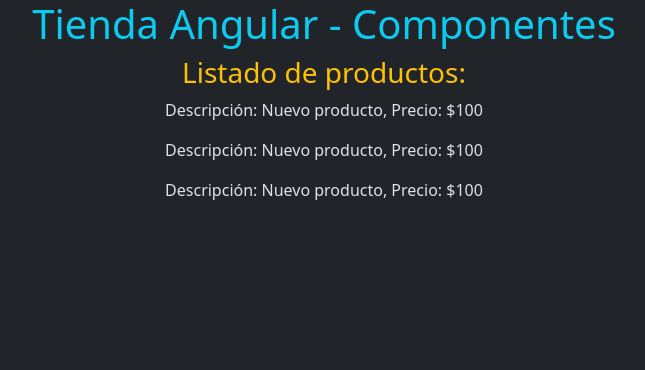
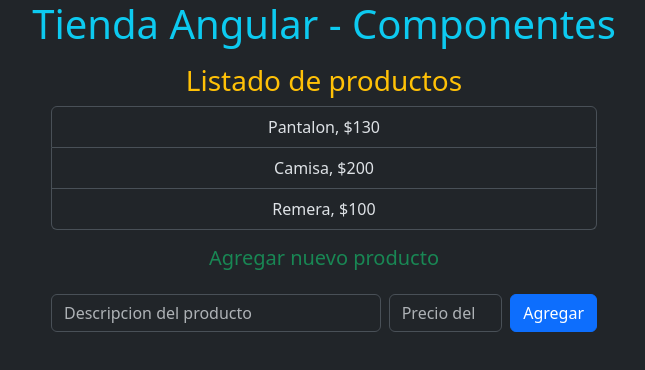
Before and after one commit to mile-nag/angular-learning-path, an Angular app in the folder tienda-angular/: page / in a window 1280 px wide. Shown: the top 370 px of the page, without its empty margins (316-961 px from the left). Built offline with nearby package versions, Linux system fonts and the light colour scheme.

Commit message:
listado dinámico de productos

```diff
--- a/tienda-angular/src/app/listado-productos/listado-productos.component.html
+++ b/tienda-angular/src/app/listado-productos/listado-productos.component.html
@@ -1,5 +1,38 @@
-<h3 class="text-warning">Listado de productos:</h3>
+<div class="container mt-3">
+  <h3 class="text-warning">Listado de productos</h3>
+  <ul class="list-group w-50 mx-auto">
+    @for(producto of productos; track producto){
+    <li class="list-group-item text-center">
+      {{ producto.descripcion }}, ${{ producto.precio }}
+    </li>
+    }
+  </ul>
 
-<app-producto/>
-<app-producto/>
-<app-producto/>
+  <h5 class="text-success mt-3">Agregar nuevo producto</h5>
+
+  <form
+    class="d-flex justify-content-between align-items-center my-4 w-50 mx-auto"
+  >
+    <input
+      type="text"
+      id="descripcion"
+      name="descripcion"
+      placeholder="Descripcion del producto"
+      class="form-control me-2 w-75"
+      autocomplete="off"
+      [(ngModel)]="descripcionInput"
+    />
+
+    <input
+      type="number"
+      id="precio"
+      name="precio"
+      placeholder="Precio del producto"
+      class="form-control me-2 w-25"
+      autocomplete="off"
+      [(ngModel)]="precioInput"
+    />
+
+    <button type="submit" class="btn btn-primary" (click)="agregarProducto()">Agregar</button>
+  </form>
+</div>
--- a/tienda-angular/src/app/listado-productos/listado-productos.component.ts
+++ b/tienda-angular/src/app/listado-productos/listado-productos.component.ts
@@ -1,12 +1,35 @@
 import { Component } from '@angular/core';
 import { ProductoComponent } from '../producto/producto.component';
+import { Producto } from '../producto/producto.model';
+import { FormsModule } from '@angular/forms';
 
 @Component({
   selector: 'app-listado-productos',
-  imports: [ProductoComponent],
+  imports: [ProductoComponent, FormsModule],
   templateUrl: './listado-productos.component.html',
-  styleUrl: './listado-productos.component.css'
+  styleUrl: './listado-productos.component.css',
 })
 export class ListadoProductosComponent {
+  productos: Producto[] = [
+    new Producto('Pantalon', 130),
+    new Producto('Camisa', 200),
+    new Producto('Remera', 100),
+  ];
 
+  descripcionInput: string = '';
+  precioInput: number | null = null;
+
+  agregarProducto() {
+    if(this.descripcionInput.trim() === '' || this.precioInput == null || this.precioInput <= 0){
+      console.log('Debe ingresar una descripción y un precio válido');
+      return;
+    }
+
+    const producto = new Producto(this.descripcionInput, this.precioInput);
+
+    this.productos.push(producto);
+
+    this.descripcionInput ='';
+    this.precioInput = null;
+  }
 }
--- /dev/null
+++ b/tienda-angular/src/app/producto/producto.model.ts
@@ -0,0 +1,3 @@
+export class Producto {
+  constructor(public descripcion: string, public precio: number){};
+}
```
